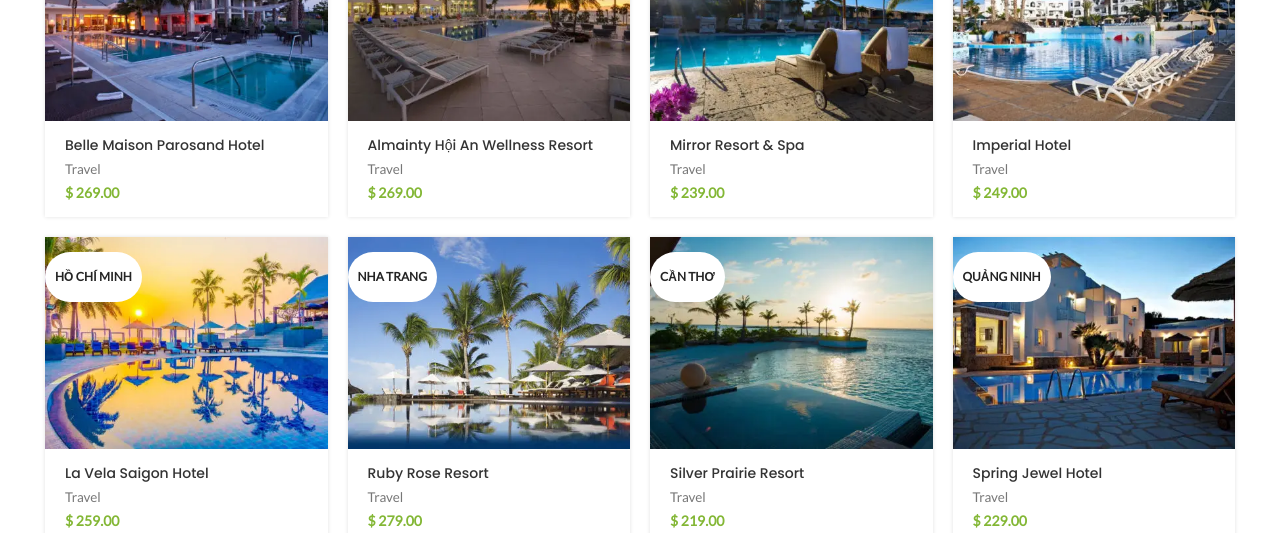
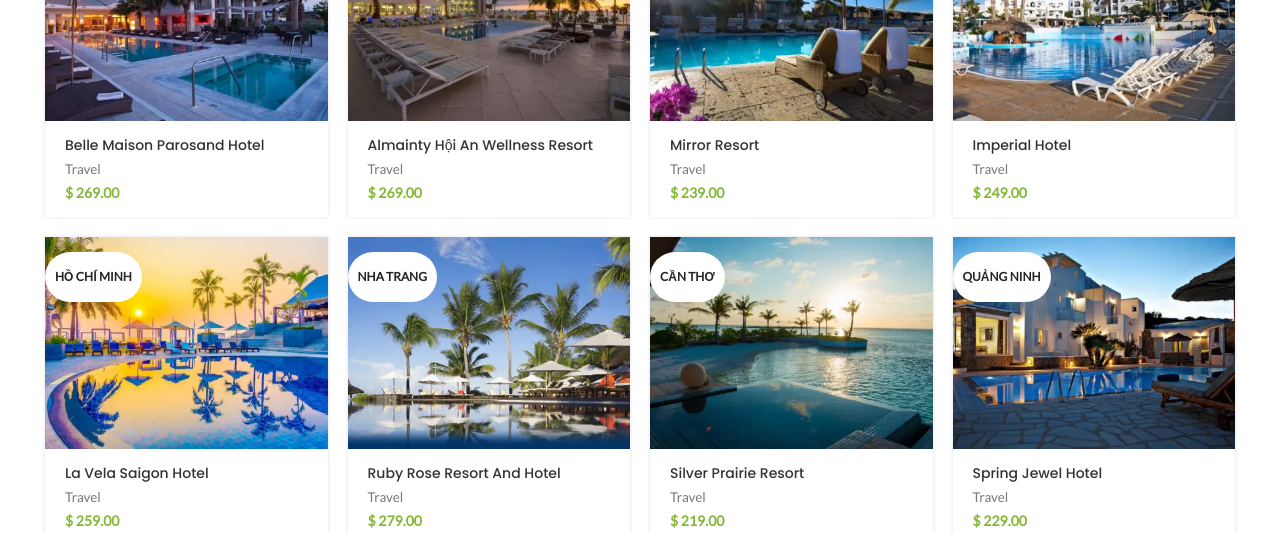
Before and after one commit to NTV-gnouv/BWD, a plain HTML site: page index.html in a window 1280 px wide. Shown: the part 1460-1993 px from the top of the page. Drawn offline with Linux system fonts and the light colour scheme.

Commit message:
index.html

```diff
--- a/index.html
+++ b/index.html
@@ -254,7 +254,7 @@
                           </div>
                           <div class="product-element-bottom">
                             <h3 class="wd-entities-title">
-                              <a href="#">Mirror Resort & Spa</a>
+                              <a href="#">Mirror Resort </a>
                             </h3>
                             <div class="wd-product-cats">Travel</div>
                             <span class="price">
@@ -345,7 +345,7 @@
                           </div>
                           <div class="product-element-bottom">
                             <h3 class="wd-entities-title">
-                              <a href="#">Ruby Rose Resort</a>
+                              <a href="#">Ruby Rose Resort And Hotel</a>
                             </h3>
                             <div class="wd-product-cats">Travel</div>
                             <span class="price">
```
